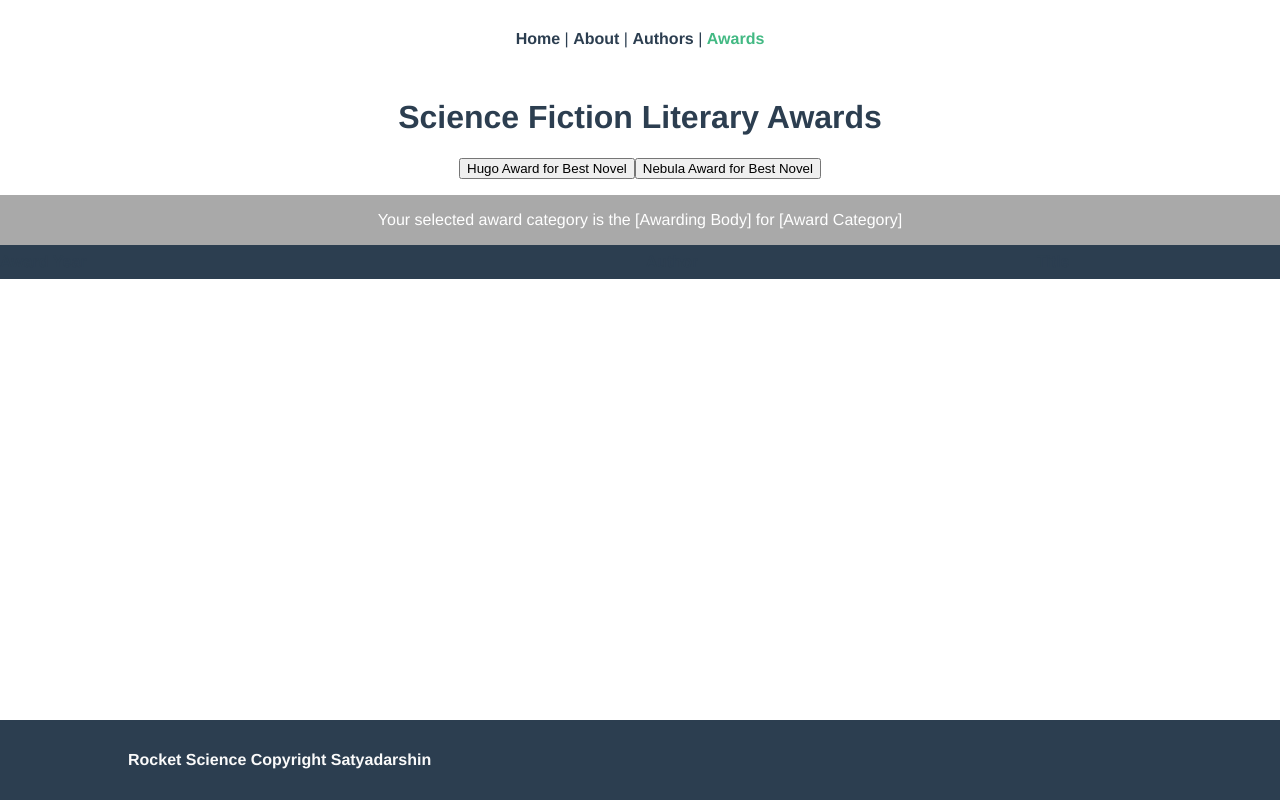
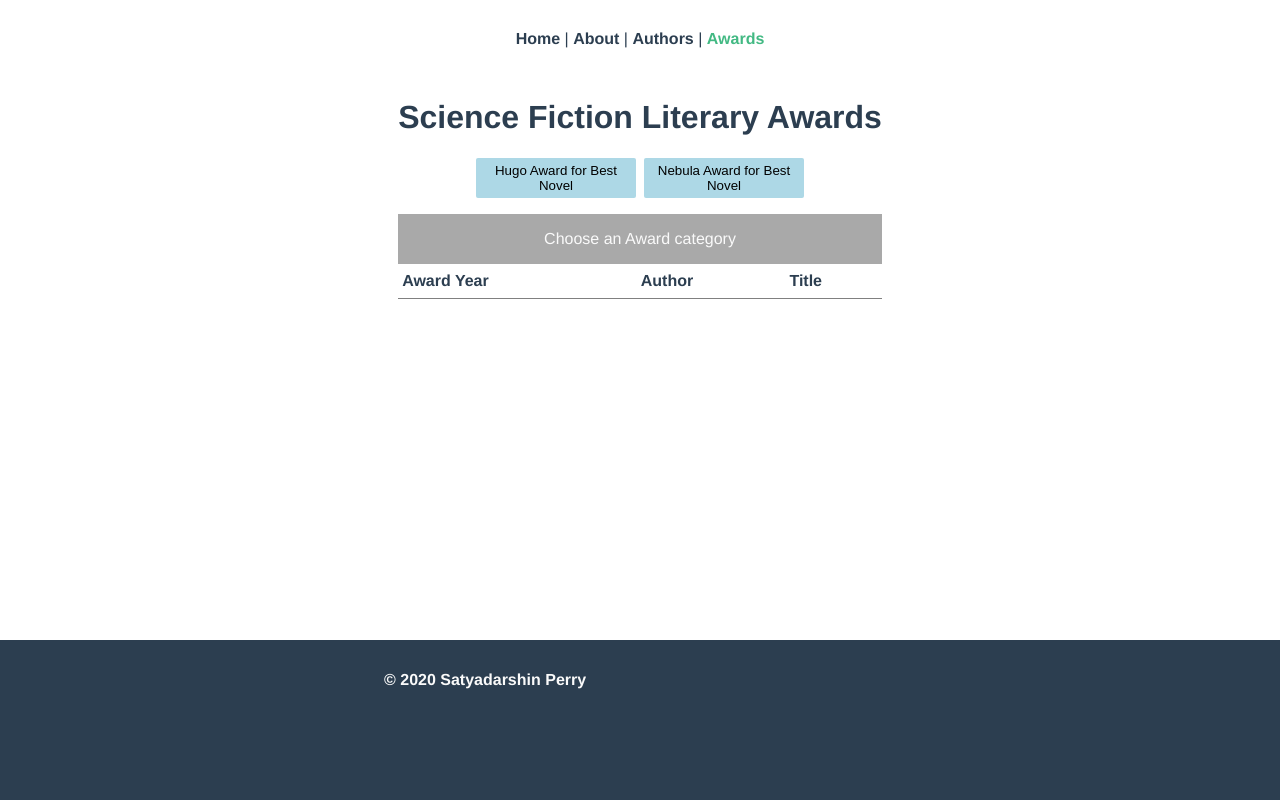
Before and after one commit to Satyadarshin/RocketScience, a Vue app: page /awards in a window 1280 px wide. Built offline with nearby package versions, Linux system fonts and the light colour scheme.

Commit message:
Aiming to make the result table sortable and filterable

```diff
--- a/public/data/hugo_award.json
+++ b/public/data/hugo_award.json
@@ -1,6 +1,7 @@
 { "response_code": 0,
     "results": [{
-    "bestNovel": [{
+    "bestNovel": [
+        {
             "year": 1953,
             "winner": { "author": "Alfred Bester", "title": "The Demolished Man" },
             "shortlisted": []
--- a/src/components/AwardTable.vue
+++ b/src/components/AwardTable.vue
@@ -1,11 +1,13 @@
 <template>
+<div>
     <table>
-        <caption>Your selected award category is the [Awarding Body] for [Award Category]</caption>
+        <caption v-if="selectedAward.length === 0">Choose an Award category</caption>
+        <caption v-else>Your selected award category is the <span>{{ who }}</span> for <span>{{ what }}</span></caption>
         <thead>
             <tr>
-                <th>Award Year</th>
-                <th>Author</th>
-                <th>Title</th>
+                <th @click="sortBy('year')">Award Year</th>
+                <th @click="sortBy('author')">Author</th>
+                <th @click="sortBy('title')">Title</th>
             </tr>
         </thead>
         <tbody>
@@ -20,24 +22,24 @@
             </tr>
         </tbody>
     </table>
+</div>
 </template>
 
 <script>
 export default {
+    data: () => {
+        return {
+            sortKey: 'year',
+            sortDirection: 'asc'
+        }
+    },
     props: {
-        selectedAward: {
-            type: Object,
-            default: function() {
-                return {
-                    selectedAward: {
-                        year: '2019',
-                        winner: {
-                            title: 'The Calculating Stars',
-                            author: 'Mary Robinnette Kowal'
-                        }
-                    }
-                }
-            }
+        who: String,
+        what: String,
+        selectedAward: Array
+    },
+    methods: {
+        sortBy: (sortkey) => {
         }
     }
 }
@@ -51,17 +53,23 @@
     caption {
         padding: 1rem 0;
         background-color: $table-caption;
-        color: white
+        color:$white;
+        span {
+            text-transform: capitalize;
+        }
     }
-    tr:nth-child(odd) {
-        background-color: $oil;
+    tr:nth-child(even) {
+        background-color: $lightgrey;
     }
     td, th {
         text-align: left;
-        padding: .5rem 0;
+        padding: .5rem  0 .5rem .25rem;
     }
-    td {
-        border-top: 1px solid $table-border;
+    thead {
+        border-bottom: 1px solid $table-border;
+        th {
+            cursor: pointer
+        }
     }
 }
 </style>
--- a/src/components/Footer.vue
+++ b/src/components/Footer.vue
@@ -1,7 +1,7 @@
 <template>
     <footer>
         <div class="upper-footer">
-            <p>Rocket Science Copyright Satyadarshin</p>
+            <p>&copy; 2020 Satyadarshin Perry</p>
         </div>
     </footer>
 </template>
@@ -12,18 +12,20 @@
 
 <style lang="scss" scoped>
 footer {
+    margin-top: 3rem;
     width: 100%;
     background-color: $oil;
+    height: 10rem;
     .upper-footer {
-        max-width: 1024px;
+        max-width: 512px;
         margin-left: auto;
         margin-right: auto;
         height: 10vh;
         display: flex;
         flex-direction: column;
         justify-content: center;
+        align-content: center;
         p {
-            width: 30%;
             font-weight: bold;
             color: $white;
             text-align: left
--- a/src/scss/_colours.scss
+++ b/src/scss/_colours.scss
@@ -1,4 +1,5 @@
 $grey:gray;
 $darkgrey:darkgray;
+$lightgrey: lightgrey;
 $oil:#2c3e50;
 $white: rgba(250,250,250,1)
--- a/src/scss/global.scss
+++ b/src/scss/global.scss
@@ -9,13 +9,17 @@
     padding: 0;
   }
 
-    #app {display: flex; flex-direction: column;
+    #app {
+      display: flex;
+      flex-direction: column;
         height: 100vh;
         -webkit-font-smoothing: antialiased;
         -moz-osx-font-smoothing: grayscale;
     }
   .content {
-   flex: 1 0 auto;
+    max-width: 512px;
+    margin: 0 auto;
+    flex: 1 0 auto;
   }
   footer {
     flex-shrink: 0;
--- a/src/views/Awards.vue
+++ b/src/views/Awards.vue
@@ -1,11 +1,11 @@
 <template>
     <div class="content">
         <h1>Science Fiction Literary Awards</h1>
-        <div id="award-category-selecto">
+        <div id="award-category-selector">
 
         <button @click="viewAwardCategory(hugoAward, 'bestNovel')">Hugo Award for Best Novel</button>
         <button @click="viewAwardCategory(nebulaAward, 'bestNovel')">Nebula Award for Best Novel</button>
-        <app-award-table :selectedAward="displayCategory"></app-award-table>
+        <app-award-table :selectedAward="displayCategory" :who="awarder" :what="category"></app-award-table>
         </div>
     </div>
 </template>
@@ -19,11 +19,15 @@
         return {
             hugoAward: 'hugo_award',
             nebulaAward: 'nebula_award',
-            displayCategory: {},
+            displayCategory: [],
+            awarder: '',
+            category: ''
         }
     },
     methods: {
         viewAwardCategory(awardBody, extractCategory) {
+            this.awarder = awardBody.replace(/_/g, " ")
+            this.category = extractCategory.replace(/([A-Z])/g, ' $1')
             awardDataService.fetchAward(awardBody)
             .then((jsonData) => {
                 let awardHistory = jsonData.results
@@ -40,8 +44,16 @@
 }
 </script>
 
-<style scoped>
-#award-category-selctor {
-    display: flex;
+<style lang="scss" scoped>
+#award-category-selector {
+    button {
+        border-radius: 2px;
+        background-color: lightblue;
+        border: none;
+        height: 2.5rem;
+        width: 10rem;
+        margin: 0 .25rem;
+    }
+    // display: flex; flex-direction: row;
 }
 </style>
```
